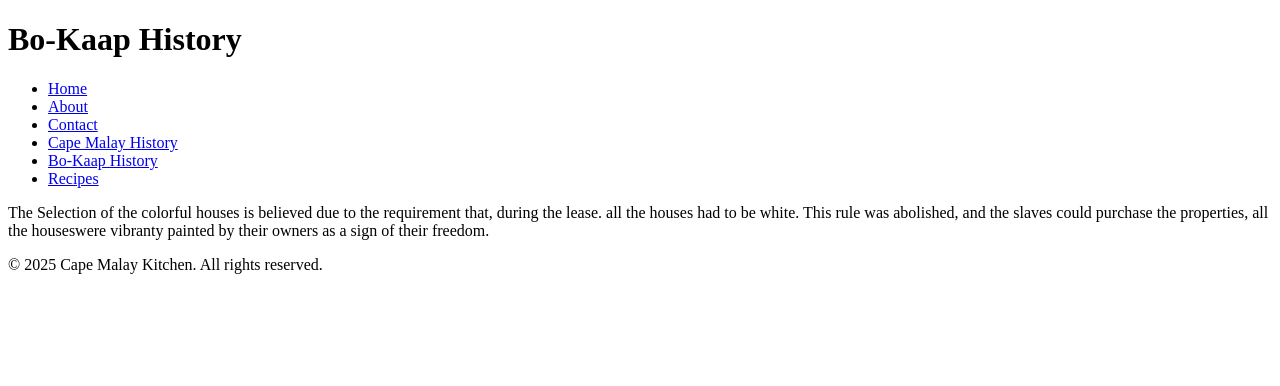
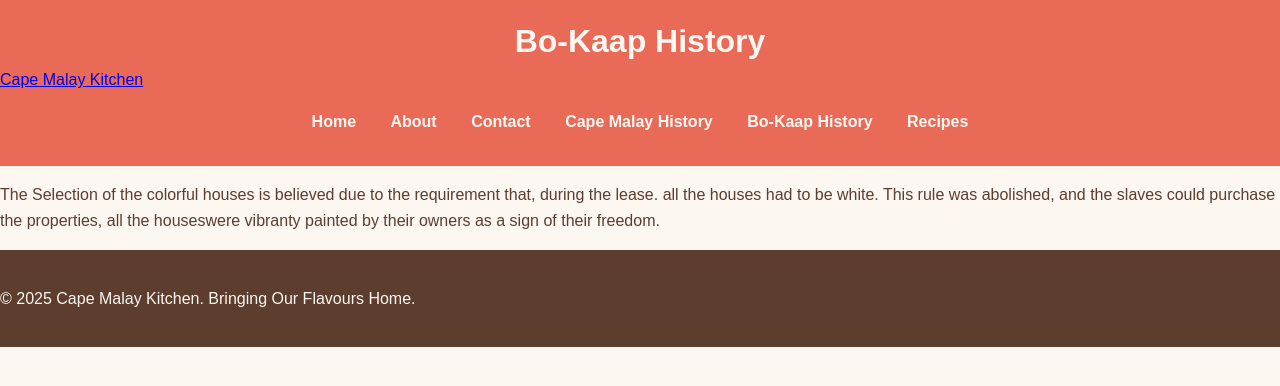
Before and after one commit to Iman-adams/poe-part1, a plain HTML site: page Web POE/bo-kaap-history.html in a window 1280 px wide. Drawn offline with Linux system fonts and the light colour scheme.

Commit message:
Update bo-kaap-history.html

```diff
--- a/Web POE/bo-kaap-history.html
+++ b/Web POE/bo-kaap-history.html
@@ -3,12 +3,15 @@
     <head>
         <meta charset="UTF-8" />
         <title>Bo-Kaap History</title>
+        <link rel="stylesheet" href="style.css">
     </head>
     <body>
-        <header>
+        <header class="site-header">
             <h1>Bo-Kaap History</h1>
-            <nav>
-                <ul>
+            <div class="container">
+                <nav class="main-nav">
+                    <a href="#" class="logo">Cape Malay Kitchen</a>
+                    <ul class="nav-links">
                         <li><a href="index.html">Home</a></li>
                         <li><a href="about.html">About</a></li>
                         <li><a href="contact.html">Contact</a></li>
@@ -17,12 +20,18 @@
                         <li><a href="recipes.html">Recipes</a></li>
                     </ul>
                 </nav>
+            </div>
         </header>
         <main>
             <p>The Selection of the colorful houses is believed due to the requirement that, during the lease. all the houses had to be white. This rule was abolished, and the slaves could purchase the properties, all the houseswere vibranty painted by their owners as a sign of their freedom.</p>
         </main>
-        <footer>
-            <p>&copy; 2025 Cape Malay Kitchen. All rights reserved.</p>
+        <footer class="site-footer">
+    <div class="container">
+        <!-- Footer Bottom / Copyright -->
+        <div class="footer-bottom">
+            <p>&copy; 2025 Cape Malay Kitchen. Bringing Our Flavours Home.</p>
+          </div>
+        </div>
       </footer>
     </body>
 </html>
```
Lines whose indentation alone changed are shown as unchanged.
